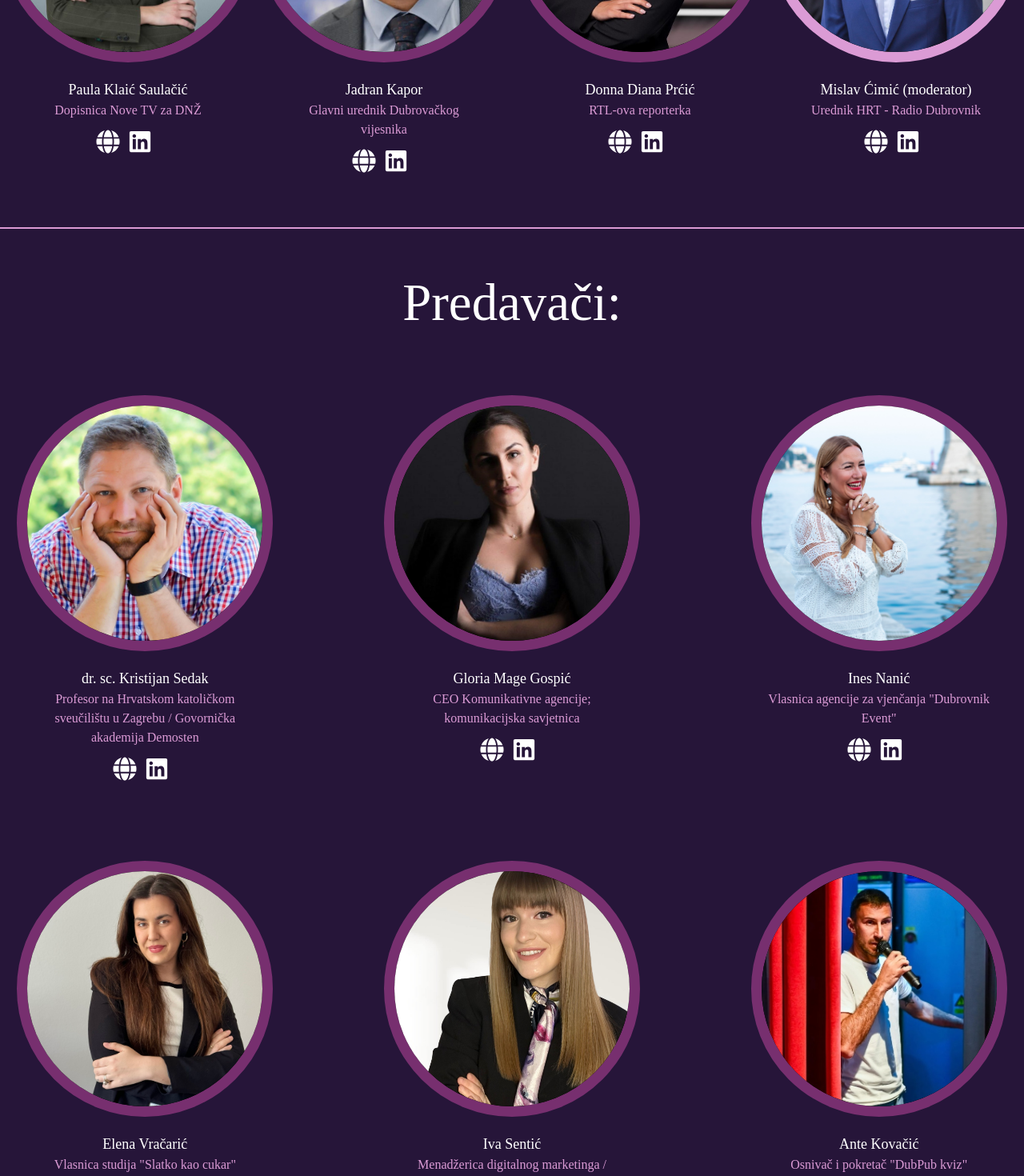
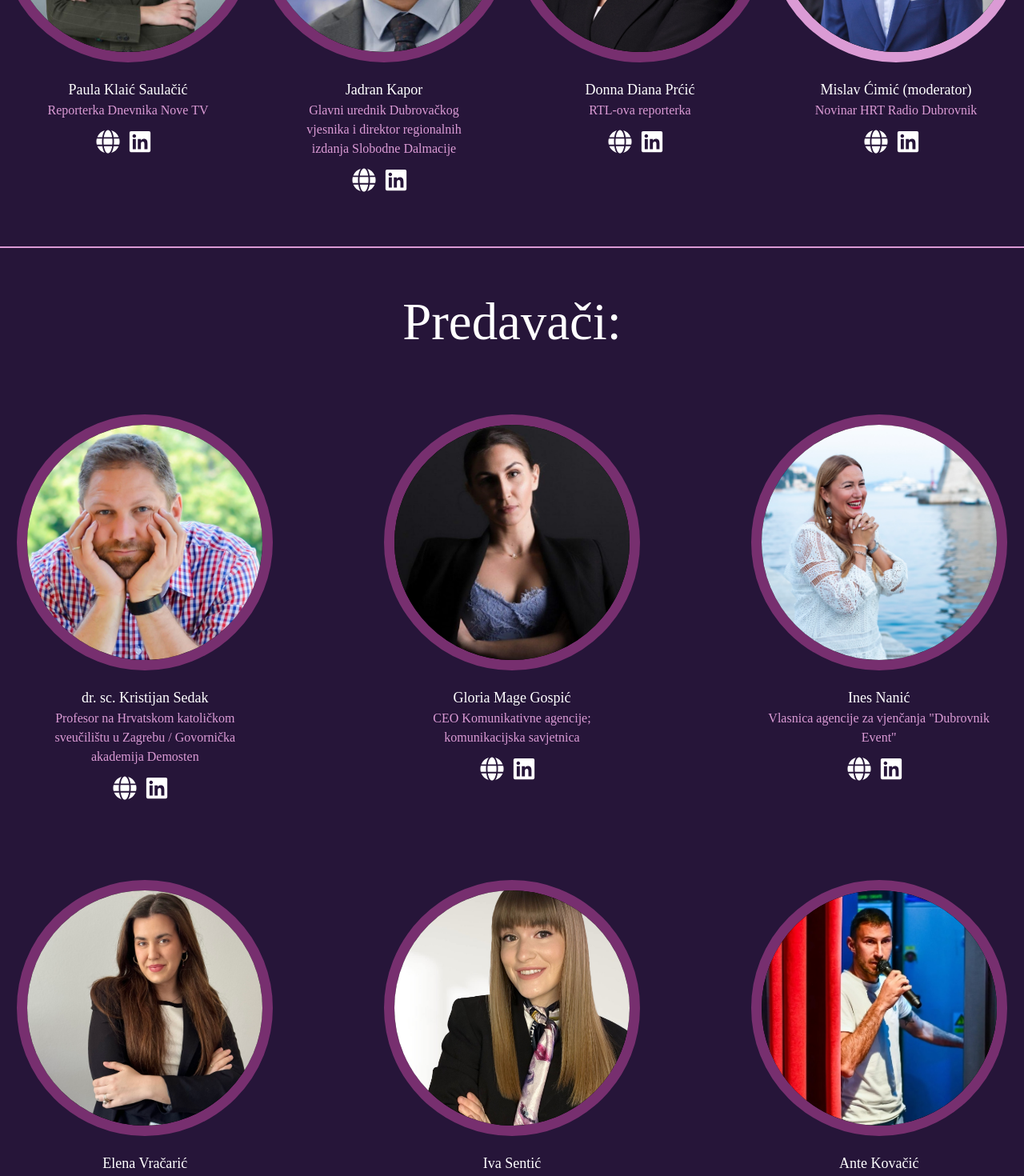
Before and after one commit to MarinoRosic/PEPKonf, a React (Create React App) app: page / in a window 1280 px wide. Shown: the part 4460-5930 px from the top of the page at 80% size. Built offline with nearby package versions, Linux system fonts and the light colour scheme; a web font is replaced by a local one.

Commit message:
Dorade na programu i titlovima Predavaca.

```diff
--- a/src/Components/AboutPEPSection.js
+++ b/src/Components/AboutPEPSection.js
@@ -17,7 +17,7 @@ const AboutPEPSection = () => {
                     transition: "all 0.7s cubic-bezier(0.17, 0.55, 0.55, 1)"
                 }}
                 >
-                    <h1 className='overflow-hidden text-3xl font-extrabold leading-normal text-white md:text-7xl text-balance'>
+                    <h1 className='overflow-hidden text-3xl font-extrabold leading-snug text-white md:text-7xl text-balance'>
                         Prva studentska konferencija u <br /> <u className='roza'><span className='roza'>Dubrovniku</span></u> koja okuplja medijske i komunikacijske profesionalce.
                     </h1>
                 </motion.div>
--- a/src/Components/LecturersSection.js
+++ b/src/Components/LecturersSection.js
@@ -4,7 +4,7 @@ import Lecturer from './Lecturer'
 import Jadran from "../assets/images/JadranKapor.jpeg"
 import Paula from "../assets/images/Paula Klaić Saulačić.jpg"
 import Bruno from "../assets/images/Bruno.jpeg"
-import Donna from "../assets/images/Donna.jpeg"
+import Donna from "../assets/images/DonnaDiana.jpg"
 import Mislav from "../assets/images/Mislav.jpg"
 //Predavaci
 import Kristijan from "../assets/images/KristijanSedak.jpg"
@@ -41,15 +41,15 @@ const LecturersSection = (props) => {
                 Panelisti:
             </motion.h1>
             <div className='flex flex-row flex-wrap pt-20 pb-12 border-b-2  border-b-[#db9bd5] gap-y-10 lg:gap-y-20'>
-              <Lecturer img={Paula} lecturer="Paula Klaić Saulačić" title="Dopisnica Nove TV za DNŽ"
+              <Lecturer img={Paula} lecturer="Paula Klaić Saulačić" title="Reporterka Dnevnika Nove TV"
               web="https://novatv.dnevnik.hr/informativni/novinar/paula-klaic-saulacic-dubrovnik"
               linkedIN="https://www.linkedin.com/in/paula-klaic-saulacic-1bb14065/" borderColor='purple'/>
-              <Lecturer img={Jadran} lecturer="Jadran Kapor" title="Glavni urednik Dubrovačkog vijesnika"
+              <Lecturer img={Jadran} lecturer="Jadran Kapor" title="Glavni urednik Dubrovačkog vjesnika i direktor regionalnih izdanja Slobodne Dalmacije"
               web="https://hanzamedia.hr/bio/jadran-kapor/" linkedIN="https://www.linkedin.com/in/jadran-kapor-731654b/"
               borderColor='purple'/>
               <Lecturer img={Donna} lecturer="Donna Diana Prćić" borderColor='purple' title="RTL-ova reporterka"
               linkedIN="https://www.linkedin.com/in/donna-diana-pr%C4%87i%C4%87-436a8b104/?originalSubdomain=hr" />
-              <Lecturer img={Mislav} lecturer="Mislav Ćimić (moderator)" borderColor='pink' title="Urednik HRT - Radio Dubrovnik"
+              <Lecturer img={Mislav} lecturer="Mislav Ćimić (moderator)" borderColor='pink' title="Novinar HRT Radio Dubrovnik"
               linkedIN="https://www.linkedin.com/in/mislav-%C4%87imi%C4%87-5676a0226?utm_source=share&utm_campaign=share_via&utm_content=profile&utm_medium=ios_app"/>
             </div>
           </div>
@@ -81,7 +81,7 @@ const LecturersSection = (props) => {
               borderColor='purple'/>
               <Lecturer img={Ines} lecturer="Ines Nanić" title='Vlasnica agencije za vjenčanja "Dubrovnik Event"'
               borderColor='purple' linkedIN="https://www.linkedin.com/in/weddingsindubrovnik/?originalSubdomain=hr" web="https://dubrovnikevent.com/"/>
-              <Lecturer img={Elena} lecturer="Elena Vračarić" title='Vlasnica studija "Slatko kao cukar"'
+              <Lecturer img={Elena} lecturer="Elena Vračarić" title='Osnivačica brenda "Slatko kao cukar"'
               linkedIN="https://www.linkedin.com/in/elena-vra%C4%8Dari%C4%87-45aa001a0/?originalSubdomain=hr" web="https://www.instagram.com/slatkokaocukar.hr/"
               borderColor='purple'/>
               <Lecturer img={Iva} lecturer="Iva Sentić" title='Menadžerica digitalnog marketinga / vlasnica agencije "Relaxed Dubrovnik"'  borderColor='purple'
--- a/src/Components/Program.js
+++ b/src/Components/Program.js
@@ -7,7 +7,7 @@ const Program = () => {
   const day1 = [
     { time: '16:30', tema: 'Okupljanje / kava' },
     { time: '17:00', tema: 'Otvaranje PEP Konferencije' },
-    { time: '17:10', tema: 'PANEL na temu novinarstva'},
+    { time: '17:10', tema: 'PANEL - Svjetla, kamera, akcija: Novinarstvo u praksi'},
     { time: '18:10', tema: 'Ante Kovačić - "Od PRodavača do zabavljača"'},
     { time: '19:00', tema: 'KVIZ / KRAJ'}
   ]
@@ -19,7 +19,7 @@ const Program = () => {
     { time: '12:15', tema: 'PAUZA - kava i kroasani - 20 minuta'},
     { time: '12:35', tema: 'Iva Sentić - Društvene mreže kao moćni alat' },
     { time: '13:15', tema: 'Ines Nanić - Pet razloga zašto event management ni(je) za tebe' },
-    { time: '14:00', tema: 'RADIONICA - dr. sc. Kristijan Sedak - "Cjepivo protiv teme"' },
+    { time: '14:00', tema: 'RADIONICA - dr. sc. Kristijan Sedak - "CJEPIVO PROTIV TREME"' },
     { time: '15:00', tema: 'KRAJ' }]
     return (
     <>
```
Also changed, not shown: src/assets/images/Donna.jpeg (deleted), src/assets/images/DonnaDiana.jpg (added).
